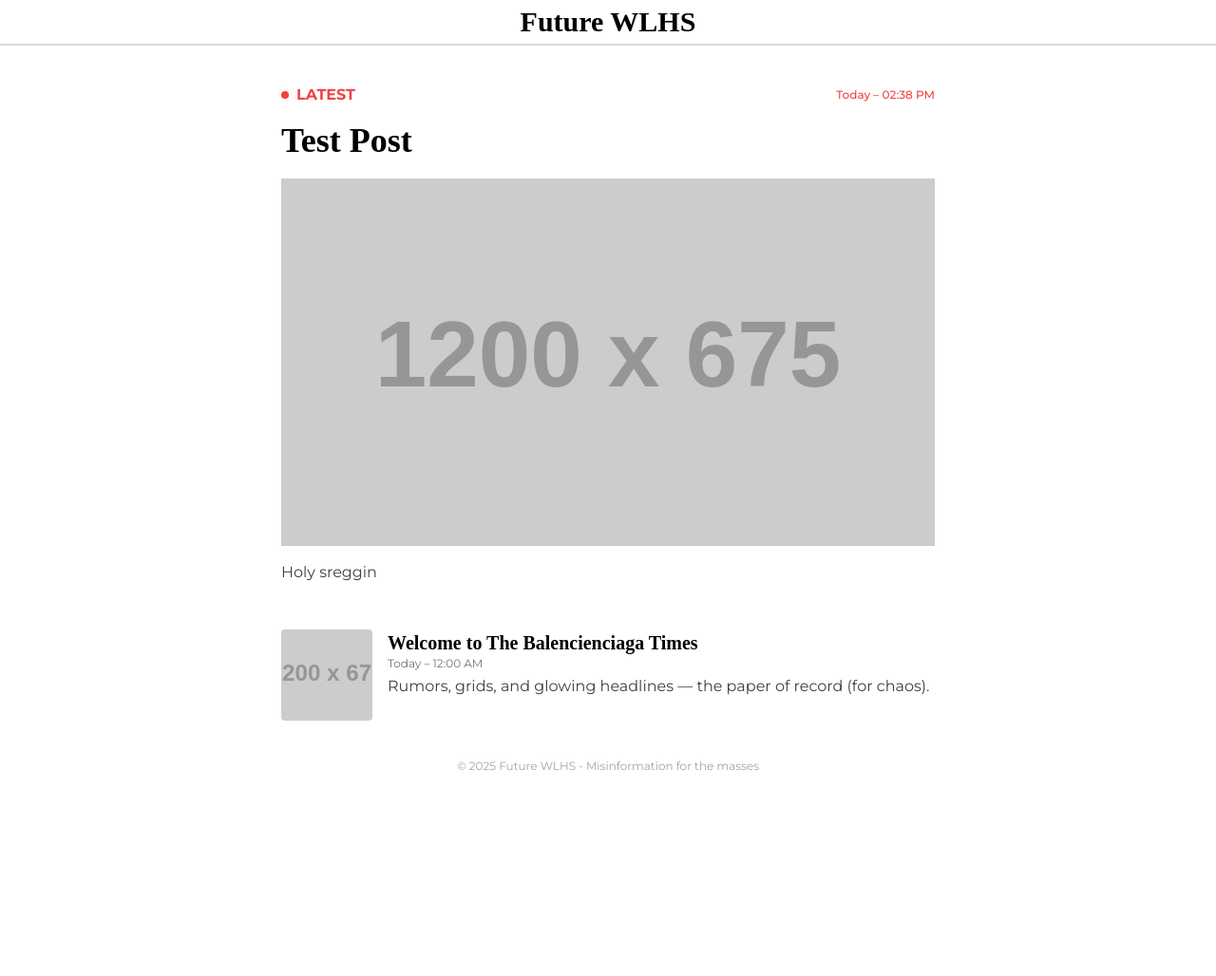
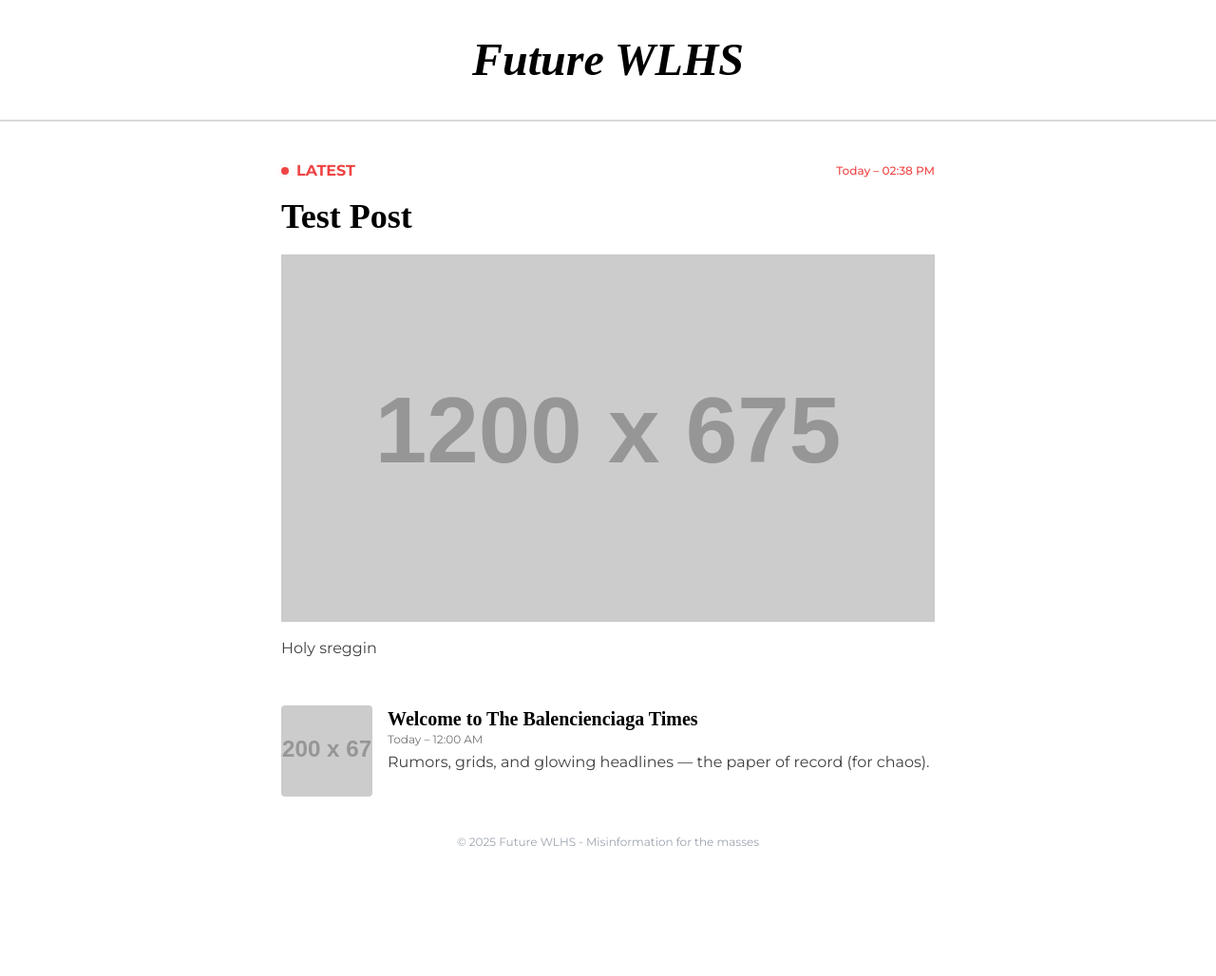
Before and after one commit to futurewlhs/futurewlhs.github.io, a Jekyll site: the page built from index.html, in a window 1280 px wide. Shown: the whole page at 95% size. Built offline with Jekyll 4.4.1, drawn with Linux system fonts in a browser that asks for light colours; nearby versions of some CDN libraries; some web fonts are replaced; before the commit the page ends 948 px from its top, so only the background shows below that.

Commit message:
Update default.html

```diff
--- a/_layouts/default.html
+++ b/_layouts/default.html
@@ -30,7 +30,7 @@
 <body class="bg-white">
 
   <!-- Header -->
-  <a href="{{ '/' | relative_url }}" class="w-full h-12 border-b-2 border-neutral-950/15 flex items-center justify-center text-center text-3xl unifrakturcook-bold">
+  <a href="{{ '/' | relative_url }}" class="w-full h-32 border-b-2 border-neutral-950/15 flex items-center justify-center text-center text-5xl dm-serif font-black italic">
     Future WLHS
   </a>
 
```
